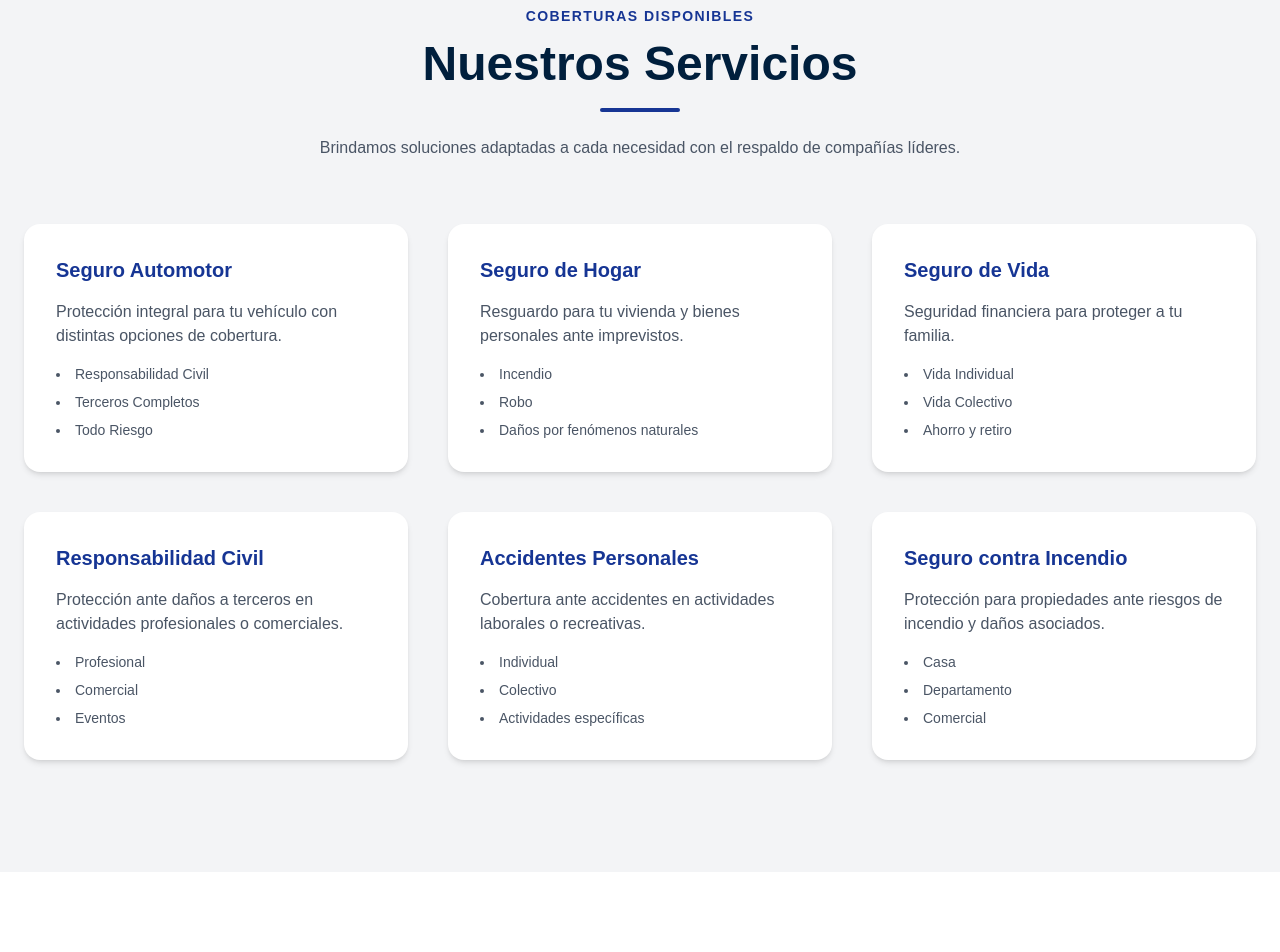
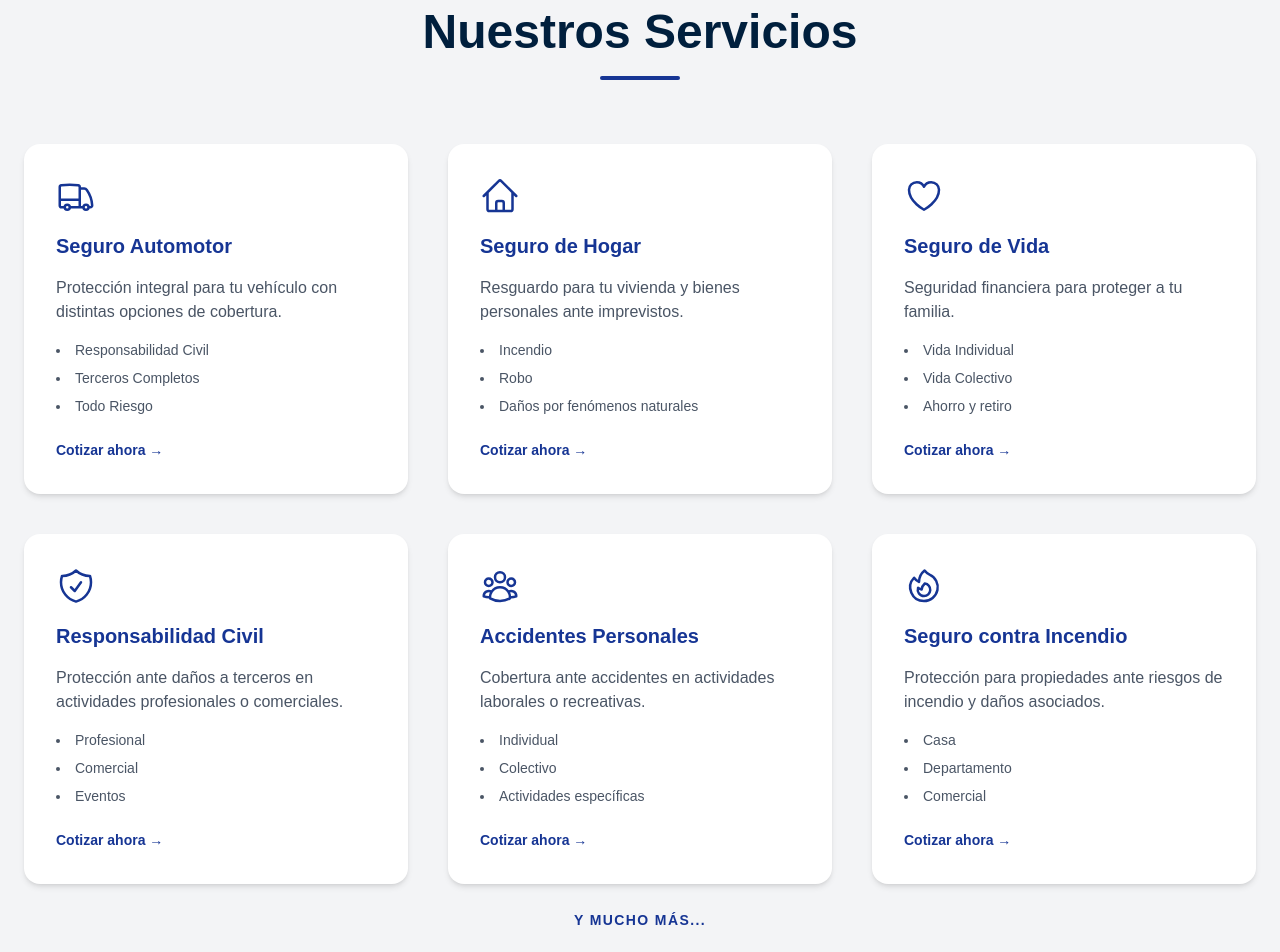
Before and after one commit to p0nkx/seguros-web, a Next.js app: page / in a window 1280 px wide. Shown: the part 1260-2212 px from the top of the page. Built offline with nearby package versions, Linux system fonts and the light colour scheme.

Commit message:
seccion nuestrtos servicios, mejor estructura y detalles. iconos y link a cotizar segun el producto al formulario

```diff
--- a/app/cotizacion/page.tsx
+++ b/app/cotizacion/page.tsx
@@ -1,7 +1,7 @@
 "use client";
 
 import { useState, useRef, useEffect } from "react";
-
+import { useSearchParams } from "next/navigation";
 
 export default function Cotizacion() {
   const [tipoSeguro, setTipoSeguro] = useState("");
@@ -16,6 +16,15 @@ export default function Cotizacion() {
     gnc: "",
     localidad: "",
   });
+
+  const searchParams = useSearchParams();
+
+  useEffect(() => {
+  const tipoDesdeURL = searchParams.get("tipo");
+  if (tipoDesdeURL) {
+    setTipoSeguro(tipoDesdeURL);
+  }
+}, [searchParams]);
 
 
   const handleChange = (e: any) => {
--- a/app/page.tsx
+++ b/app/page.tsx
@@ -1,3 +1,12 @@
+import {
+  TruckIcon,
+  HomeIcon,
+  HeartIcon,
+  ShieldCheckIcon,
+  UserGroupIcon,
+  FireIcon
+} from "@heroicons/react/24/outline";
+
 export default function Home() {
   return (
     <main className="w-full overflow-x-hidden">
@@ -105,7 +114,7 @@ transition-all duration-300
       {/* ================= SERVICIOS ================= */}
       <section
         id="servicios"
-  className="py-28 bg-gray-100 text-center"
+        className="py-20 bg-gray-100 text-center"
       >
         <div className="max-w-7xl mx-auto px-6">
 
@@ -121,9 +130,7 @@ transition-all duration-300
 
             <div className="w-20 h-1 bg-[#163594] mx-auto mt-5 rounded-full"></div>
 
-      <p className="text-gray-600 mt-6 max-w-2xl mx-auto">
-        Brindamos soluciones adaptadas a cada necesidad con el respaldo de compañías líderes.
-      </p>
+
           </div>
 
           {/* Grid */}
@@ -131,6 +138,9 @@ transition-all duration-300
 
             {/* AUTOMOTOR */}
             <div className="bg-white p-8 rounded-2xl shadow-md hover:shadow-2xl hover:-translate-y-2 transition-all duration-300 text-left">
+
+              <TruckIcon className="w-10 h-10 text-[#163594] mb-4" />
+
               <h3 className="text-xl font-semibold text-[#163594] mb-4">
                 Seguro Automotor
               </h3>
@@ -144,10 +154,18 @@ transition-all duration-300
                 <li>Terceros Completos</li>
                 <li>Todo Riesgo</li>
               </ul>
+
+              <a href="/cotizacion?tipo=automotor"
+              className="inline-block mt-6 text-sm font-semibold text-[#163594] hover:underline"
+              >
+                Cotizar ahora →
+              </a>
+
             </div>
 
             {/* HOGAR */}
             <div className="bg-white p-8 rounded-2xl shadow-md hover:shadow-2xl hover:-translate-y-2 transition-all duration-300 text-left">
+              <HomeIcon className="w-10 h-10 text-[#163594] mb-4" />
               <h3 className="text-xl font-semibold text-[#163594] mb-4">
                 Seguro de Hogar
               </h3>
@@ -161,10 +179,18 @@ transition-all duration-300
                 <li>Robo</li>
                 <li>Daños por fenómenos naturales</li>
               </ul>
+
+              <a href="/cotizacion?tipo=hogar"
+              className="inline-block mt-6 text-sm font-semibold text-[#163594] hover:underline"
+              >
+                Cotizar ahora →
+              </a>
+
             </div>
 
             {/* VIDA */}
             <div className="bg-white p-8 rounded-2xl shadow-md hover:shadow-2xl hover:-translate-y-2 transition-all duration-300 text-left">
+              <HeartIcon className="w-10 h-10 text-[#163594] mb-4" />
               <h3 className="text-xl font-semibold text-[#163594] mb-4">
                 Seguro de Vida
               </h3>
@@ -178,10 +204,18 @@ transition-all duration-300
                 <li>Vida Colectivo</li>
                 <li>Ahorro y retiro</li>
               </ul>
+
+              <a href="/cotizacion?tipo=vida"
+              className="inline-block mt-6 text-sm font-semibold text-[#163594] hover:underline"
+              >
+                Cotizar ahora →
+              </a>
+
             </div>
 
             {/* RESPONSABILIDAD CIVIL */}
             <div className="bg-white p-8 rounded-2xl shadow-md hover:shadow-2xl hover:-translate-y-2 transition-all duration-300 text-left">
+              <ShieldCheckIcon className="w-10 h-10 text-[#163594] mb-4" />
               <h3 className="text-xl font-semibold text-[#163594] mb-4">
                 Responsabilidad Civil
               </h3>
@@ -195,10 +229,18 @@ transition-all duration-300
                 <li>Comercial</li>
                 <li>Eventos</li>
               </ul>
+
+              <a href="/cotizacion?tipo=responsabilidad"
+              className="inline-block mt-6 text-sm font-semibold text-[#163594] hover:underline"
+              >
+                Cotizar ahora →
+              </a>
+
             </div>
 
             {/* ACCIDENTES PERSONALES */}
             <div className="bg-white p-8 rounded-2xl shadow-md hover:shadow-2xl hover:-translate-y-2 transition-all duration-300 text-left">
+              <UserGroupIcon className="w-10 h-10 text-[#163594] mb-4" />
               <h3 className="text-xl font-semibold text-[#163594] mb-4">
                 Accidentes Personales
               </h3>
@@ -212,10 +254,18 @@ transition-all duration-300
                 <li>Colectivo</li>
                 <li>Actividades específicas</li>
               </ul>
+
+              <a href="/cotizacion?tipo=accidentes"
+              className="inline-block mt-6 text-sm font-semibold text-[#163594] hover:underline"
+              >
+                Cotizar ahora →
+              </a>
+
             </div>
 
             {/* INCENDIO */}
             <div className="bg-white p-8 rounded-2xl shadow-md hover:shadow-2xl hover:-translate-y-2 transition-all duration-300 text-left">
+              <FireIcon className="w-10 h-10 text-[#163594] mb-4" />
               <h3 className="text-xl font-semibold text-[#163594] mb-4">
                 Seguro contra Incendio
               </h3>
@@ -229,10 +279,20 @@ transition-all duration-300
                 <li>Departamento</li>
                 <li>Comercial</li>
               </ul>
+
+              <a href="/cotizacion?tipo=incendio"
+              className="inline-block mt-6 text-sm font-semibold text-[#163594] hover:underline"
+              >
+                Cotizar ahora →
+              </a>
+
             </div>
 
           </div>
-
+          <br />
+          <span className="text-sm uppercase tracking-widest text-[#163594] font-semibold">
+            Y mucho más...
+            </span>
         </div>
       </section>
 
```
Lines whose indentation alone changed are shown as unchanged.
